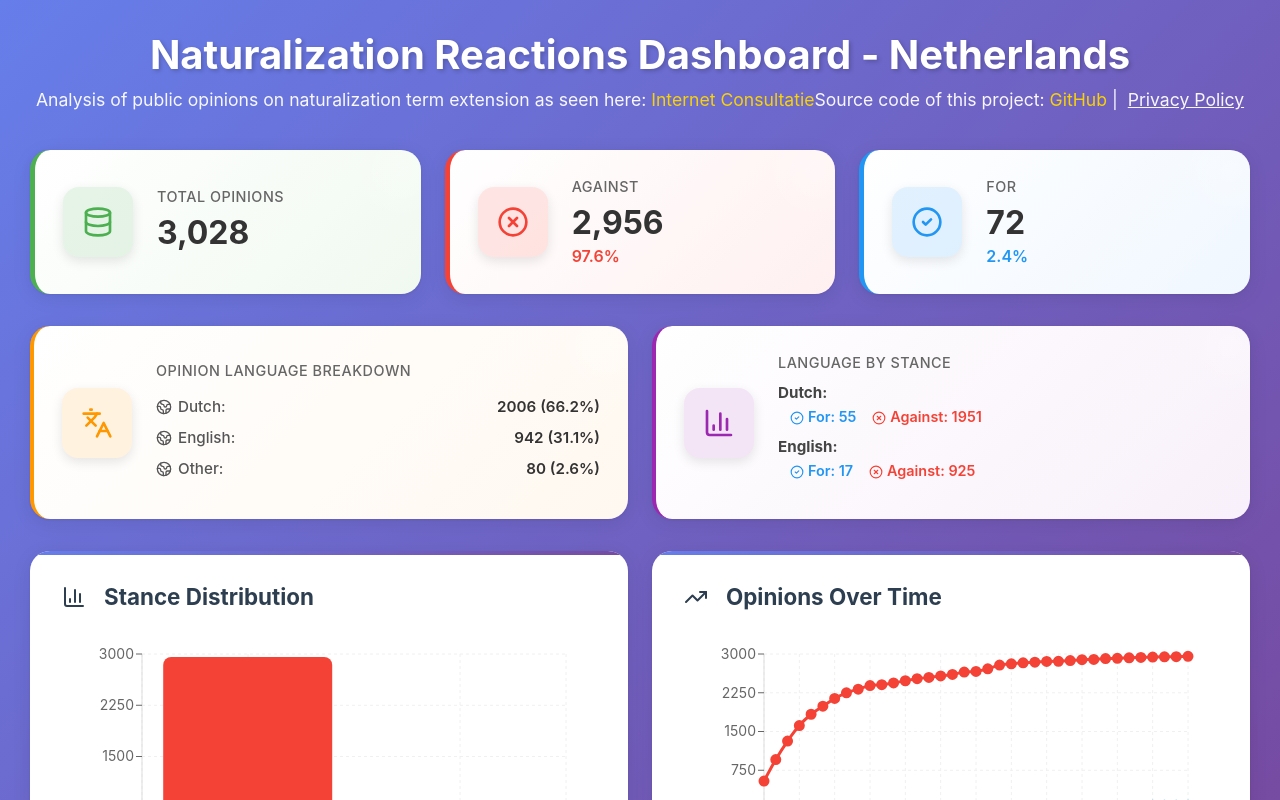
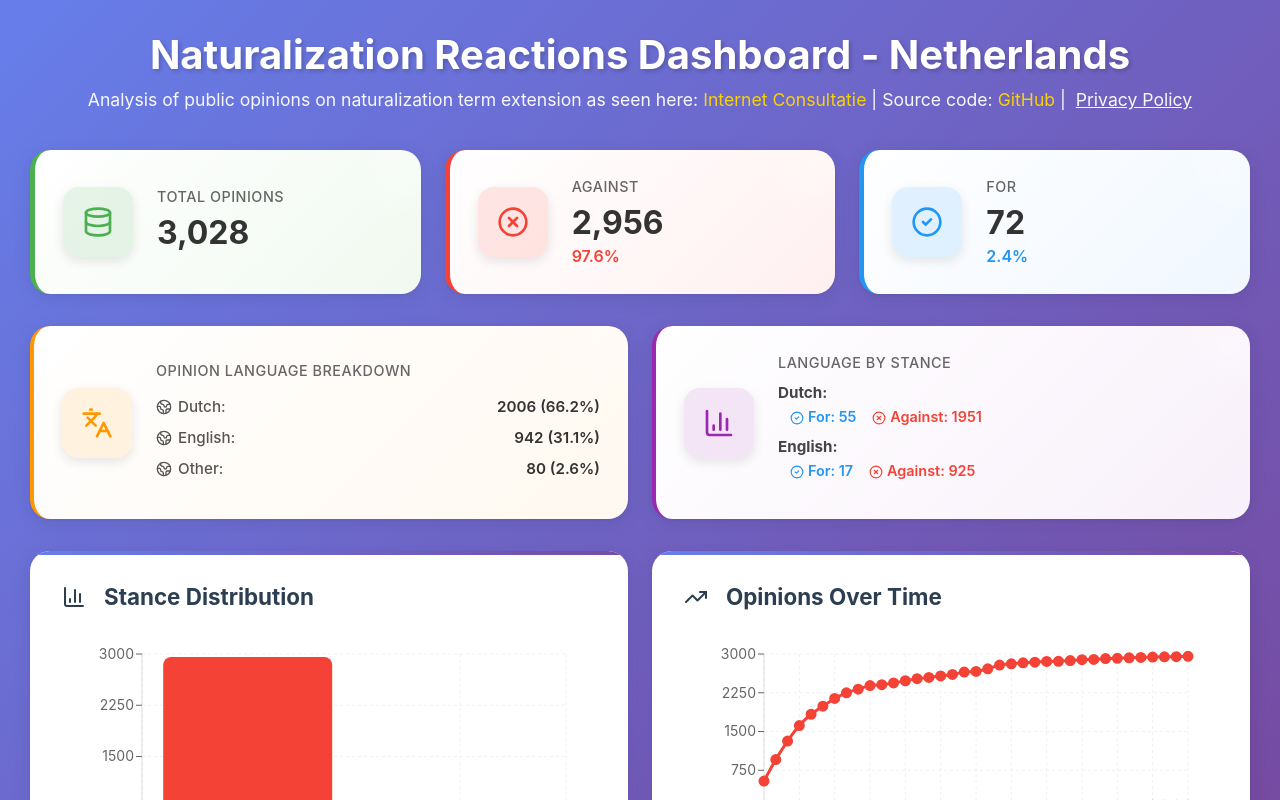
Before and after one commit to darshxm/naturalization_reactions, a Next.js app in the folder nextjs-app/: page / in a window 1280 px wide. Shown: the top 800 px of the page. Built offline with nearby package versions, Linux system fonts and the light colour scheme.

Commit message:
Update source code link and formatting in page.js

```diff
--- a/nextjs-app/app/page.js
+++ b/nextjs-app/app/page.js
@@ -124,7 +124,8 @@ export default function Home() {
           <a href="https://internetconsultatie.nl/naturalisatietermijn/b1" target="_blank" rel="noopener noreferrer">
             Internet Consultatie
           </a>
-          Source code of this project:
+          {' | '}
+          Source code:
           <a href="https://github.com/darshxm/naturalization_reactions.git" target="_blank" rel="noopener noreferrer">
             GitHub
           </a>
```
